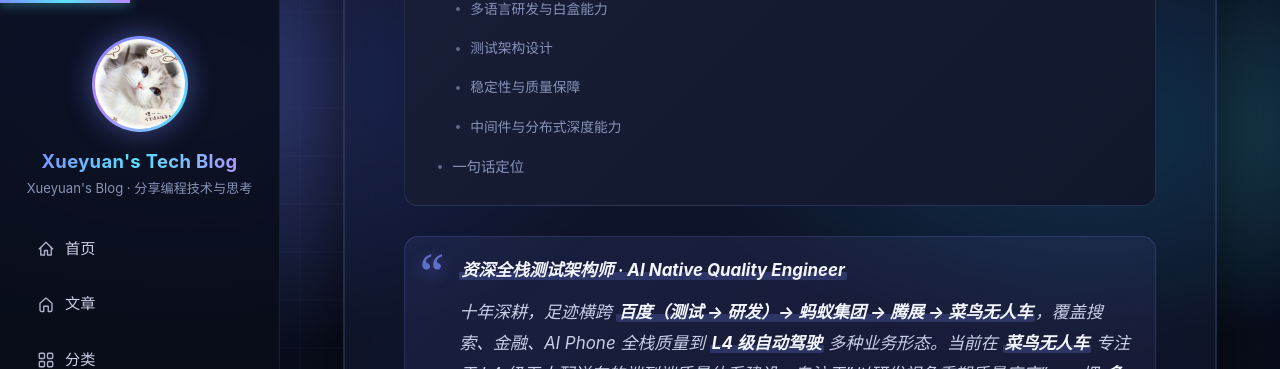
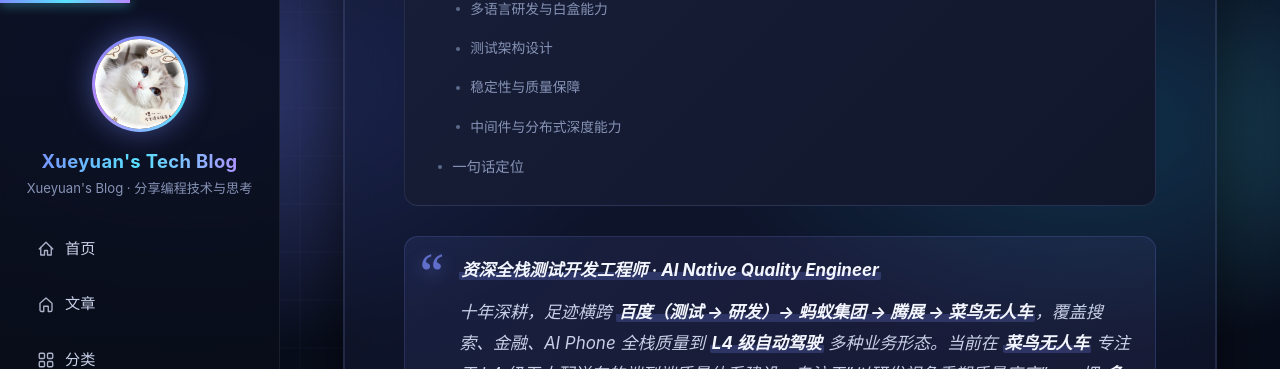
Before and after one commit to XueyuanQiao/xueyuanqiao.github.io, a Jekyll site: the page built from _posts/2026-02-22-intro.markdown, in a window 1280 px wide and 900 px high, scrolled down 704 px. Shown: the top 369 px of the window. Built offline with Jekyll 4.4.1, drawn with Linux system fonts in a browser that asks for light colours.

Commit message:
chore: 将职位称谓由测试架构师改为资深全栈测试开发工程师

```diff
--- a/_posts/2026-02-22-intro.markdown
+++ b/_posts/2026-02-22-intro.markdown
@@ -2,14 +2,14 @@
 layout: post
 title: 个人概述
 date: 2026-02-22 03:22:04 +0800
-excerpt: 资深全栈测试架构师 · AI 原生质量体系践行者 · 多语言研发与测试架构设计专家
+excerpt: 资深全栈测试开发工程师 · AI 原生质量体系践行者 · 多语言研发与测试架构设计专家
 categories: about
 permalink: /about/2026/02/22/intro.html
 featured: true
 featured_rank: 1
 ---
 
-> **资深全栈测试架构师 · AI Native Quality Engineer**
+> **资深全栈测试开发工程师 · AI Native Quality Engineer**
 >
 > 十年深耕，足迹横跨 **百度（测试 → 研发）→ 蚂蚁集团 → 腾展 → 菜鸟无人车**，覆盖搜索、金融、AI Phone 全栈质量到 **L4 级自动驾驶** 多种业务形态。当前在 **菜鸟无人车** 专注于 L4 级无人配送车的端到端质量体系建设。专注于"以研发视角重塑质量底座"——把 **多语言全栈技术** 作为支点、**测试架构设计** 作为方法论，并以 **持续学习的 AI 能力** 作为长期杠杆，构建可演进、可复利的企业级质量基础设施。
 
--- a/_posts/2026-05-29-autonomous-vehicle-quality-loop.markdown
+++ b/_posts/2026-05-29-autonomous-vehicle-quality-loop.markdown
@@ -169,4 +169,4 @@
 
 业产研一体闭环不是一个组织架构上的术语，**它是无人车这种新形态产品对质量工程的内在要求**。在屏幕上写代码的时候我们可以谈"测试覆盖率"，但当我们把决策权交给一辆在真实街道上行驶的车时，**我们谈的其实是另一个问题——这套系统配不配得上它即将影响到的物理世界**。
 
-这是过去十年我对"质量"这个词最深的一次理解，也是我把"测试架构师"这个 title 从一个职业身份，慢慢变成一种自觉的工程师姿态的真正起点。
+这是过去十年我对"质量"这个词最深的一次理解，也是我把"资深全栈测试开发工程师"这个 title 从一个职业身份，慢慢变成一种自觉的工程师姿态的真正起点。
--- a/about.markdown
+++ b/about.markdown
@@ -95,7 +95,7 @@
         <ol class="snapshot-lines" data-snapshot-lines>
             <li class="snap-line">
                 <span class="snap-key">whoami</span>
-                <span class="snap-val" data-text="乔雪源 · 十年全栈测试架构师 · AI 时代全栈开发者"></span>
+                <span class="snap-val" data-text="乔雪源 · 十年全栈测试开发工程师 · AI 时代全栈开发者"></span>
             </li>
             <li class="snap-line">
                 <span class="snap-key">edge</span>
--- a/category/category.json
+++ b/category/category.json
@@ -95,7 +95,7 @@
       "title": "个人概述",
       "url": "/about/2026/02/22/intro.html",
       "date": "2026-02-21",
-      "excerpt": "资深全栈测试架构师 · AI 原生质量体系践行者 · 多语言研发与测试架构设计专家",
+      "excerpt": "资深全栈测试开发工程师 · AI 原生质量体系践行者 · 多语言研发与测试架构设计专家",
       "categories": [
         "about"
       ]
```
